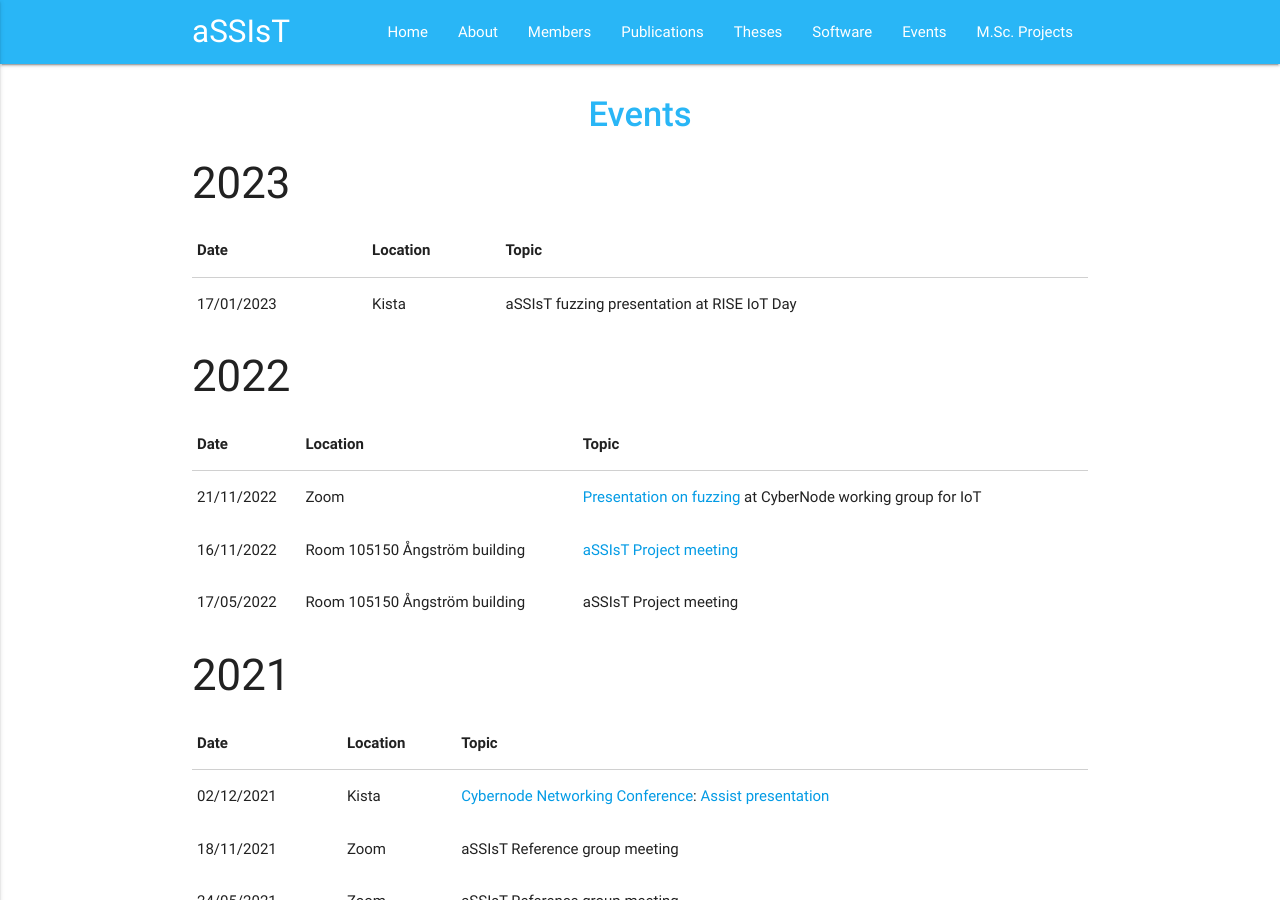
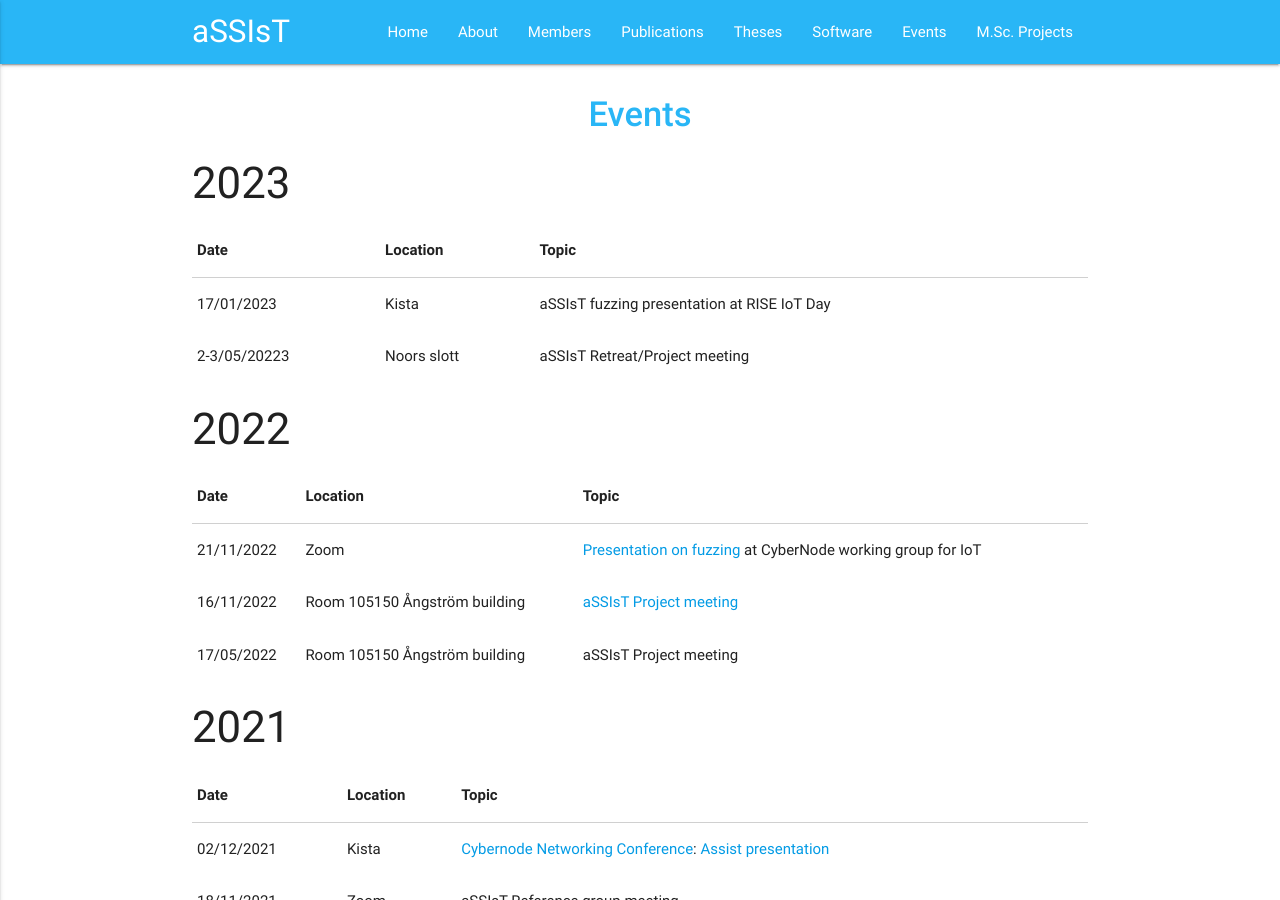
Before and after one commit to assist-project/assist-project.github.io, a Jekyll site: the page built from 06-events.md, in a window 1280 px wide and 900 px high. Built offline with Jekyll 4.4.1, drawn with Linux system fonts in a browser that asks for light colours.

Commit message:
added meeting

```diff
--- a/06-events.md
+++ b/06-events.md
@@ -10,6 +10,7 @@ permalink: /presentations/
 | Date          | Location                                   | Topic                                                        |
 |-----------|--------------------------------------------|--------------------------------------------------------------|
 |17/01/2023    | Kista                                            | aSSIsT fuzzing presentation at RISE IoT Day |
+|2-3/05/20223  | Noors slott                       |  aSSIsT Retreat/Project meeting |
 
 ### 2022
 
```
